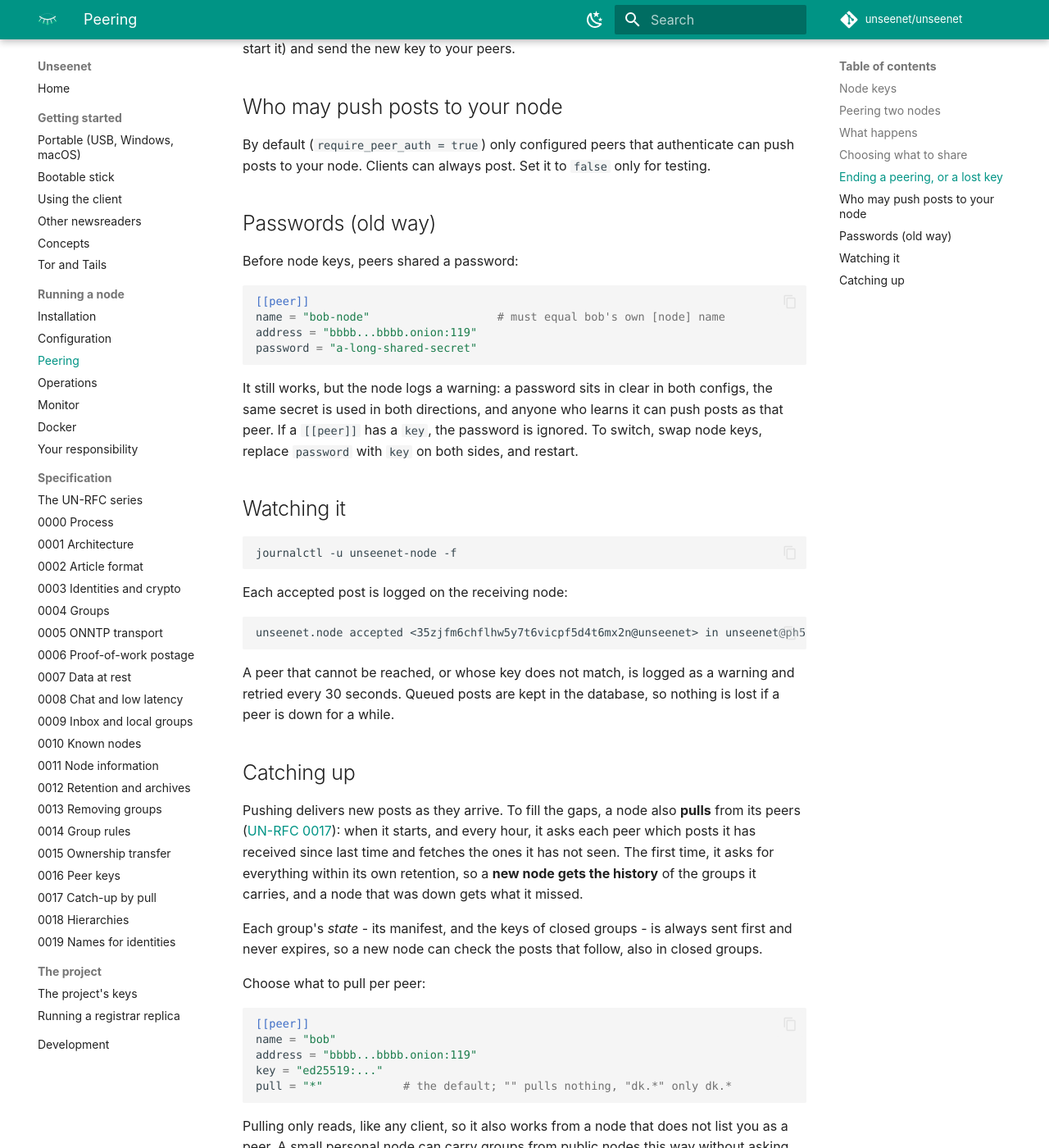
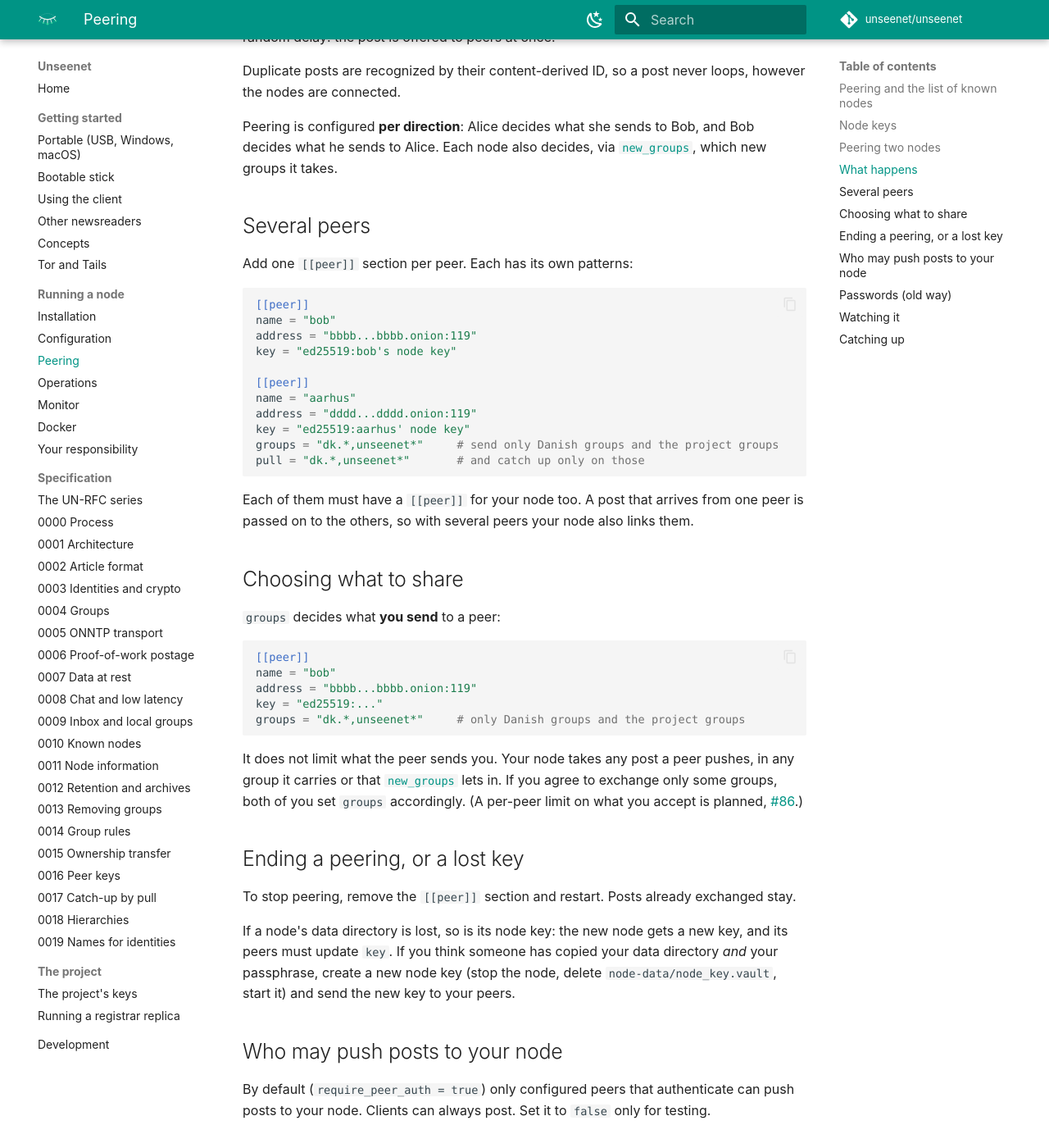
Before and after one commit to unseenet/unseenet, an MkDocs documentation site: the page built from docs/node/peering.md, in a window 1280 px wide and 1400 px high, scrolled down 2182 px. Shown: the whole window at 82% size. Built offline with MkDocs 1.6.1 and Material for MkDocs 9.7.7, drawn with Linux system fonts in a browser that asks for light colours; comment, search, counter and statistics services are not loaded; some of the changed text lies outside the part shown.

Commit message:
Docs: peering is two-way, several peers, and the node list is not peering
Say up front that both operators must list each other, with what happens
when only one does; that the list of known nodes is for clients and does
not peer anyone; that `groups` only limits what is sent; and show several
peers, also in examples/node.toml.

Closes #85

Co-Authored-By: Claude Opus 5.5 <noreply@anthropic.com>
Claude-Session: https://claude.ai/code/session_012vwGMx7tKTLqFhSwjrvJW6

````diff
--- a/docs/node/peering.md
+++ b/docs/node/peering.md
@@ -3,6 +3,26 @@
 Peering is how nodes share groups. When your node gets a new post, it
 pushes it to each peer whose `groups` pattern matches - the same
 store-and-forward model Usenet used.
+
+!!! important "Peering is two-way"
+    Both operators add each other: you put the other node's address and
+    key in your `node.toml`, and they put yours in theirs. A node only
+    pushes to the peers in its own list, and only takes posts pushed by
+    peers in its own list.
+
+    | Who lists whom | What happens |
+    |---|---|
+    | Only you list them | Your pushes are refused ("does it list ed25519:...?" in your log). You can still [pull](#catching-up) from them. |
+    | Only they list you | The same, the other way round. |
+    | Both | Posts flow both ways. |
+
+## Peering and the list of known nodes
+
+The [list of known nodes](operations.md#getting-your-node-listed) is for
+**clients**: it is the nodes a new user is offered. Being on it does not
+peer your node with anyone, and you do not need to be on it to peer. Any
+two operators can peer by swapping addresses and keys as below, whether
+their nodes are listed or not.
 
 ## Node keys
 
@@ -82,7 +102,31 @@ Bob, and Bob decides what he sends to Alice. Each node also decides, via
 [`new_groups`](configuration.md#new_groups-which-groups-the-node-carries),
 which new groups it takes.
 
+## Several peers
+
+Add one `[[peer]]` section per peer. Each has its own patterns:
+
+```toml
+[[peer]]
+name = "bob"
+address = "bbbb...bbbb.onion:119"
+key = "ed25519:bob's node key"
+
+[[peer]]
+name = "aarhus"
+address = "dddd...dddd.onion:119"
+key = "ed25519:aarhus' node key"
+groups = "dk.*,unseenet*"     # send only Danish groups and the project groups
+pull = "dk.*,unseenet*"       # and catch up only on those
+```
+
+Each of them must have a `[[peer]]` for your node too. A post that
+arrives from one peer is passed on to the others, so with several peers
+your node also links them.
+
 ## Choosing what to share
+
+`groups` decides what **you send** to a peer:
 
 ```toml
 [[peer]]
@@ -91,6 +135,13 @@ address = "bbbb...bbbb.onion:119"
 key = "ed25519:..."
 groups = "dk.*,unseenet*"     # only Danish groups and the project groups
 ```
+
+It does not limit what the peer sends you. Your node takes any post a
+peer pushes, in any group it carries or that
+[`new_groups`](configuration.md#new_groups-which-groups-the-node-carries)
+lets in. If you agree to exchange only some groups, both of you set
+`groups` accordingly. (A per-peer limit on what you accept is planned,
+[#86](https://github.com/unseenet/unseenet/issues/86).)
 
 ## Ending a peering, or a lost key
 
````
Also changed, not shown: docs/node/operations.md (+4 -0 lines), 1 other file.
